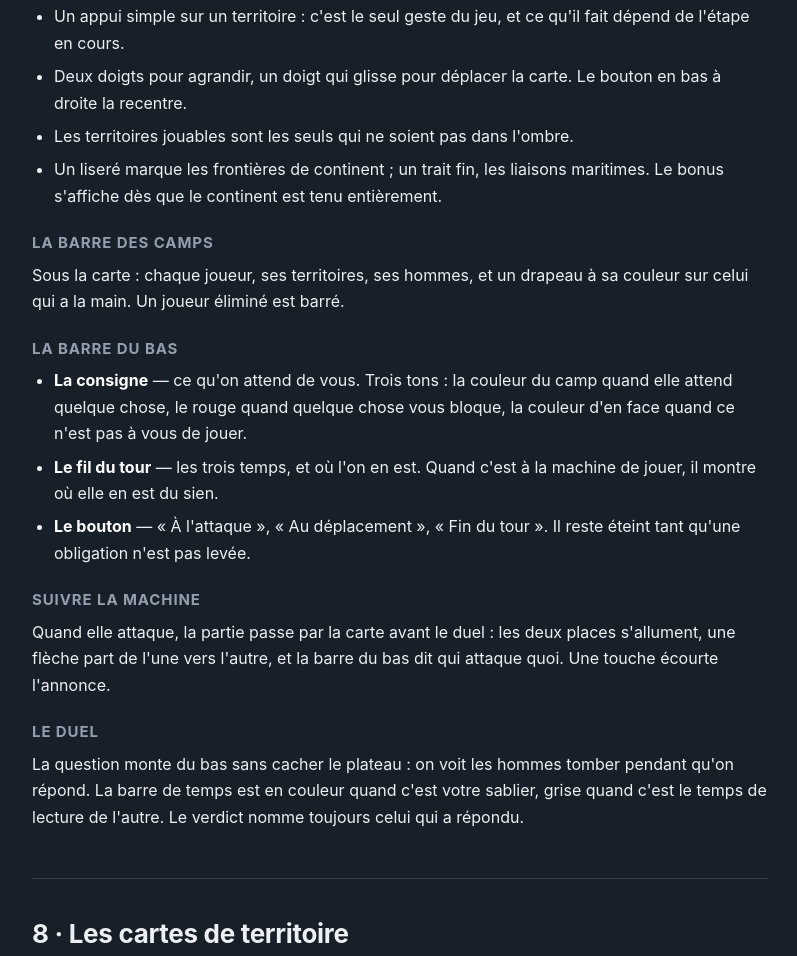
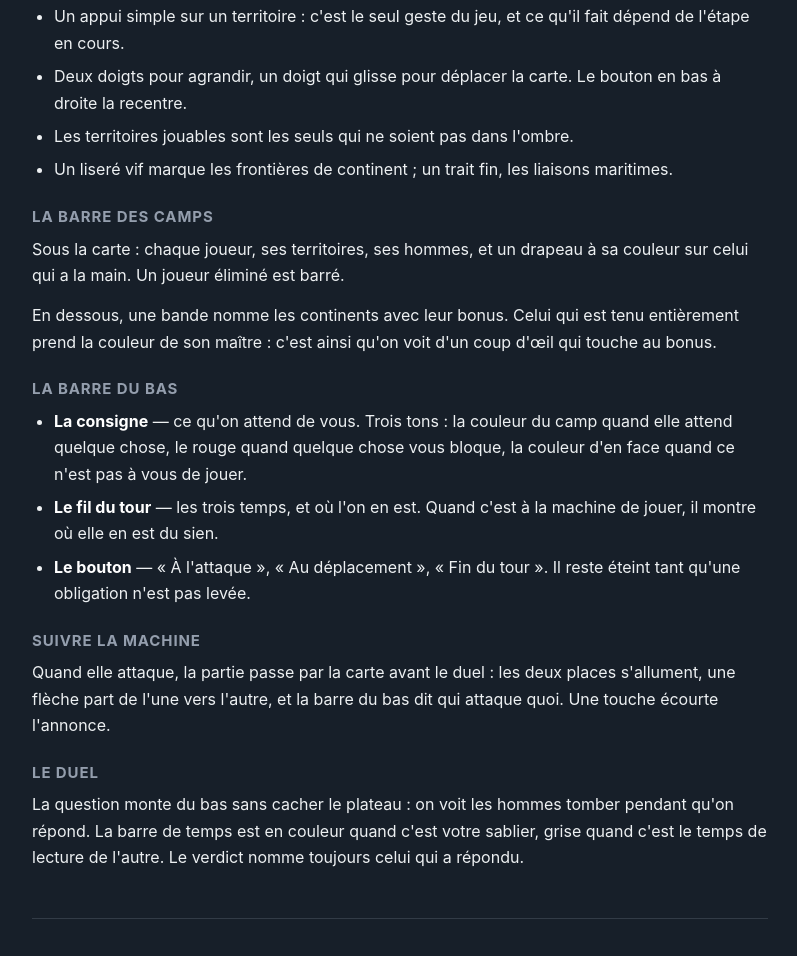
Before and after one commit to boboul-cloud/riskelo, a plain HTML site: page docs/mode-demploi.html in a window 1280 px wide. Shown: the part 6769-7725 px from the top of the page, without its empty margins (240-1037 px from the left). Drawn offline with Linux system fonts and the light colour scheme.

Commit message:
Le bonus de continent se lit dans la bande, pas sur la carte
Le mode d'emploi annonçait que le bonus d'un continent « s'affiche dès
qu'on le tient entièrement ». C'est faux : la bande sous la carte nomme
les continents et leur bonus en permanence, et ce qui change quand l'un
d'eux est tenu, c'est sa couleur — il prend celle de son maître.

Corrigé dans l'application et dans la page du site.

```diff
--- a/docs/mode-demploi.html
+++ b/docs/mode-demploi.html
@@ -294,13 +294,15 @@
     <li>Deux doigts pour agrandir, un doigt qui glisse pour déplacer la carte.
       Le bouton en bas à droite la recentre.</li>
     <li>Les territoires jouables sont les seuls qui ne soient pas dans l'ombre.</li>
-    <li>Un liseré marque les frontières de continent ; un trait fin, les
-      liaisons maritimes. Le bonus s'affiche dès que le continent est tenu
-      entièrement.</li>
+    <li>Un liseré vif marque les frontières de continent ; un trait fin, les
+      liaisons maritimes.</li>
   </ul>
   <h4>La barre des camps</h4>
   <p>Sous la carte : chaque joueur, ses territoires, ses hommes, et un drapeau
     à sa couleur sur celui qui a la main. Un joueur éliminé est barré.</p>
+  <p>En dessous, une bande nomme les continents avec leur bonus. Celui qui est
+    tenu entièrement prend la couleur de son maître : c'est ainsi qu'on voit
+    d'un coup d'œil qui touche au bonus.</p>
   <h4>La barre du bas</h4>
   <ul>
     <li><strong>La consigne</strong> — ce qu'on attend de vous. Trois tons : la
```
Also changed, not shown: 1 other file.
